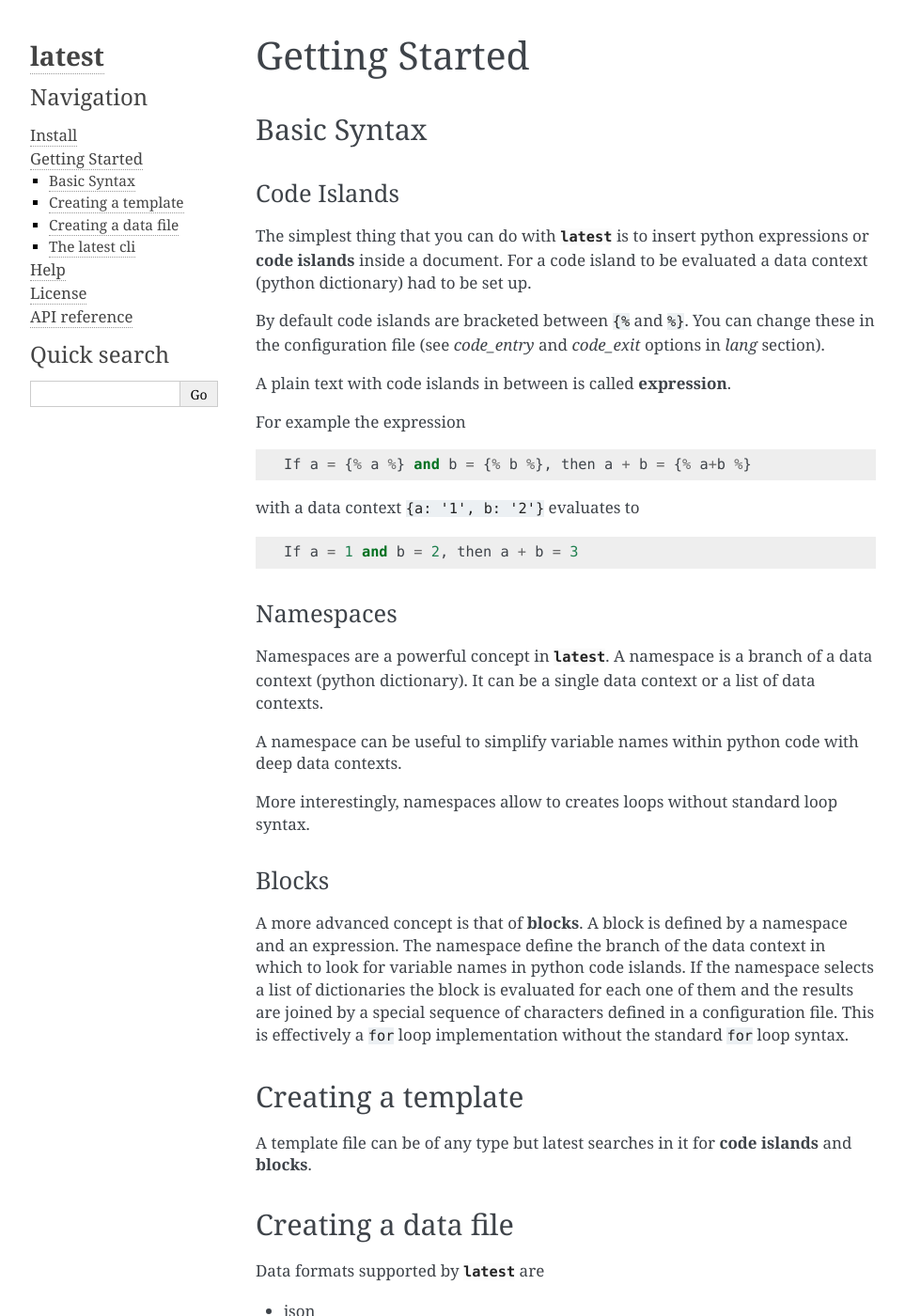
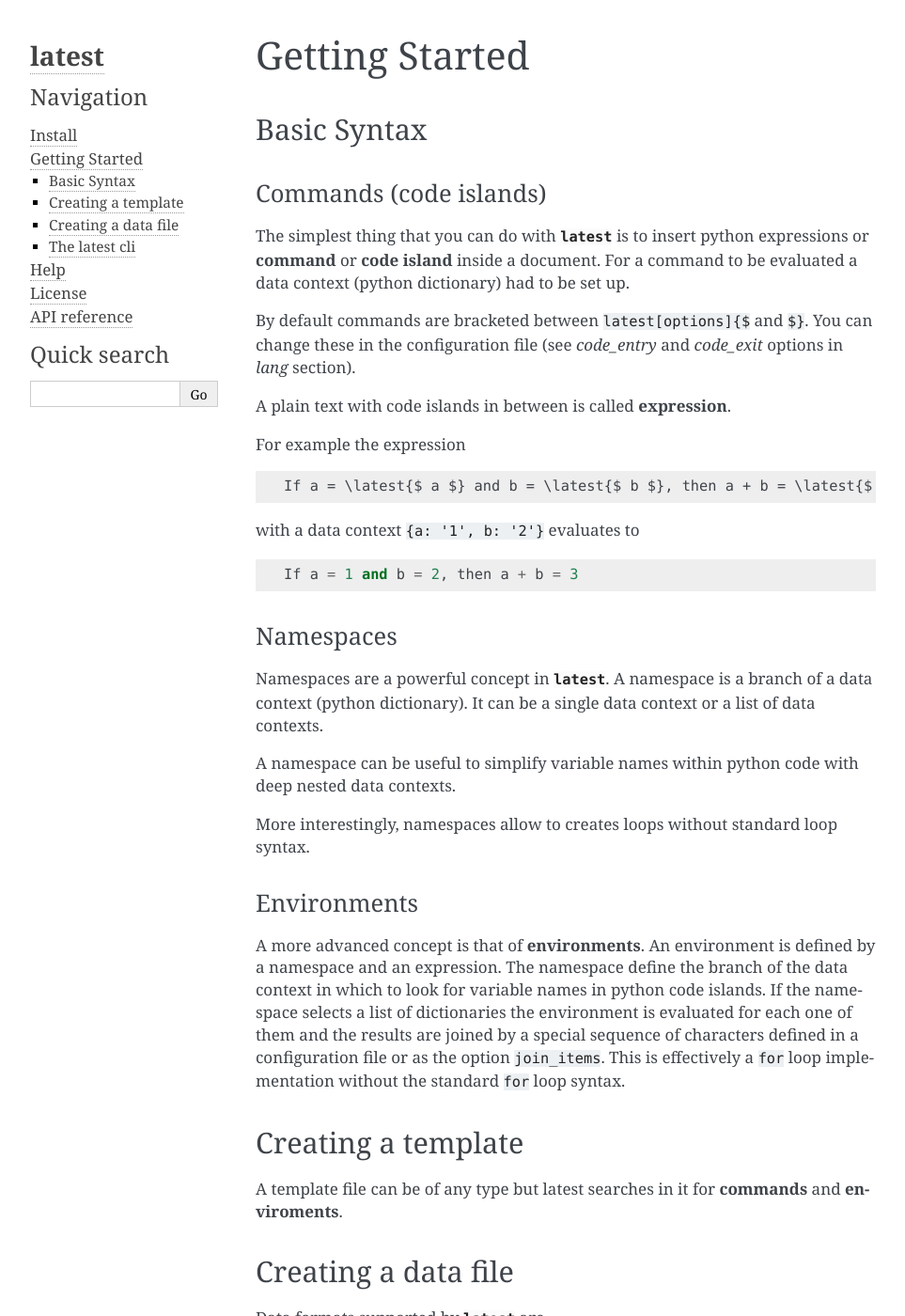
Before and after one commit to bluephlavio/latest, a Sphinx documentation site: the page built from docs/source/gettingstarted.rst, in a window 1280 px wide and 1400 px high. Shown: the whole window at 94% size, without its empty margins (148-1111 px from the left). Built offline with Sphinx 7.4.7, drawn with Linux system fonts in a browser that asks for light colours.

```diff
--- a/docs/index.rst
+++ b/docs/index.rst
@@ -11,8 +11,8 @@ Welcome to latest
 
 latest is lightweight templating engine for Python, designed for model documents. It has a simple, :math:`\LaTeX`-compatible but completely customizable syntax.
 
-.. include:: ../test/res/template.tmpl
-   :literal:
+.. literalinclude:: ../test/res/template.tmpl
+   :language: latex
 
 
 **Features:**
--- a/docs/source/gettingstarted.rst
+++ b/docs/source/gettingstarted.rst
@@ -5,12 +5,12 @@ Getting Started
 Basic Syntax
 ------------
 
-Code Islands
-::::::::::::
+Commands (code islands)
+:::::::::::::::::::::::
 
-The simplest thing that you can do with :mod:`latest` is to insert python expressions or **code islands** inside a document. For a code island to be evaluated a data context (python dictionary) had to be set up.
+The simplest thing that you can do with :mod:`latest` is to insert python expressions or **command** or **code island** inside a document. For a command to be evaluated a data context (python dictionary) had to be set up.
 
-By default code islands are bracketed between :code:`{%` and :code:`%}`. You can change these in the configuration file (see *code_entry* and *code_exit* options in *lang* section).
+By default commands are bracketed between :code:`\latest[options]{$` and :code:`$}`. You can change these in the configuration file (see *code_entry* and *code_exit* options in *lang* section).
 
 A plain text with code islands in between is called **expression**.
 
@@ -18,7 +18,7 @@ For example the expression
 
 .. code::
 
-   If a = {% a %} and b = {% b %}, then a + b = {% a+b %}
+   If a = \latest{$ a $} and b = \latest{$ b $}, then a + b = \latest{$ a+b $}
 
 with a data context :code:`{a: '1', b: '2'}` evaluates to
 
@@ -31,20 +31,20 @@ Namespaces
 
 Namespaces are a powerful concept in :mod:`latest`. A namespace is a branch of a data context (python dictionary). It can be a single data context or a list of data contexts.
 
-A namespace can be useful to simplify variable names within python code with deep data contexts.
+A namespace can be useful to simplify variable names within python code with deep nested data contexts.
 
 More interestingly, namespaces allow to creates loops without standard loop syntax.
 
-Blocks
-::::::
+Environments
+::::::::::::
 
-A more advanced concept is that of **blocks**. A block is defined by a namespace and an expression. The namespace define the branch of the data context in which to look for variable names in python code islands. If the namespace selects a list of dictionaries the block is evaluated for each one of them and the results are joined by a special sequence of characters defined in a configuration file. This is effectively a :code:`for` loop implementation without the standard :code:`for` loop syntax.
+A more advanced concept is that of **environments**. An environment is defined by a namespace and an expression. The namespace define the branch of the data context in which to look for variable names in python code islands. If the namespace selects a list of dictionaries the environment is evaluated for each one of them and the results are joined by a special sequence of characters defined in a configuration file or as the option :code:`join_items`. This is effectively a :code:`for` loop implementation without the standard :code:`for` loop syntax.
 
 
 Creating a template
 -------------------
 
-A template file can be of any type but latest searches in it for **code islands** and **blocks**.
+A template file can be of any type but latest searches in it for **commands** and **enviroments**.
 
 
 Creating a data file
--- a/latest/__init__.py
+++ b/latest/__init__.py
@@ -6,5 +6,5 @@
 
 
 __project__ = 'latest'
-__release__ = '0.1.2'
+__release__ = '0.2.1'
 __version__ = '.'.join(__release__.split('.')[:2])
```
Also changed, not shown: other parts of docs/source/gettingstarted.rst (+8 -6 lines), 2 other files.
